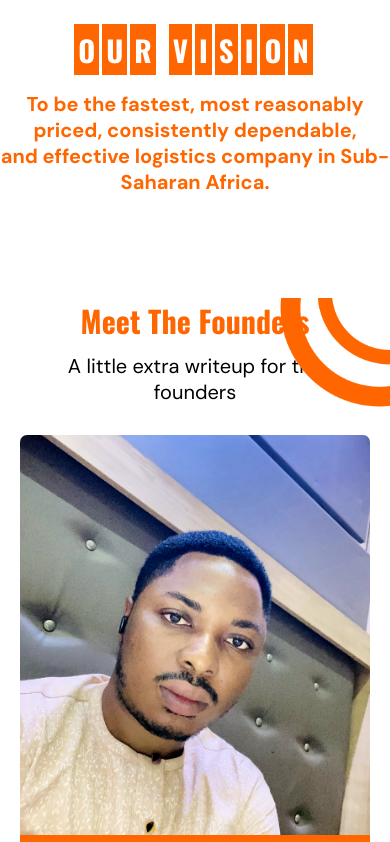
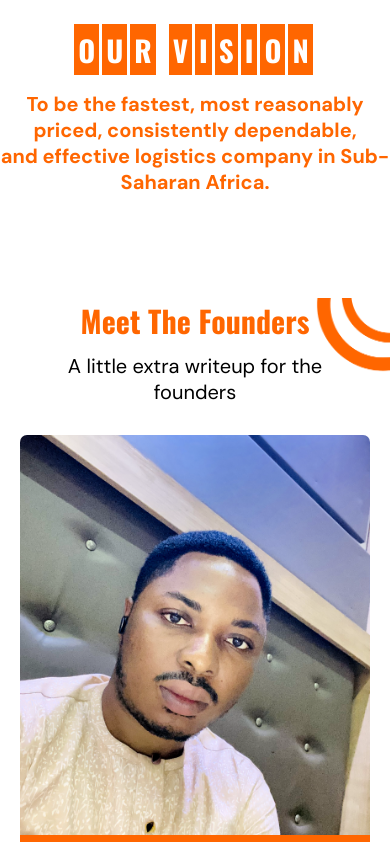
Before and after one commit to Pickbox-Project/Pickbox-frontend, a React (Create React App) app: page /aboutus in a window 390 px wide. Shown: the part 854-1696 px from the top of the page. Built offline with nearby package versions, Linux system fonts and the light colour scheme.

Commit message:
Started working on some responsiveness on the founders component

```diff
--- a/src/Components/Founders/Founders.css
+++ b/src/Components/Founders/Founders.css
@@ -5,7 +5,6 @@
 .founders-vector-right {
     position: absolute;
     right: 0;
-    width: 150px;
 }
 
 .founder-text>h3 {
@@ -64,3 +63,15 @@
     align-items: center;
     gap: 50px;
 }
+
+@media (min-width: 772px) {
+    .founders-vector-right {
+        width: 150px;
+    }
+}
+
+@media (max-width: 800px) {
+    .founders-vector-right {
+        width: 100px;
+    }
+}
```
